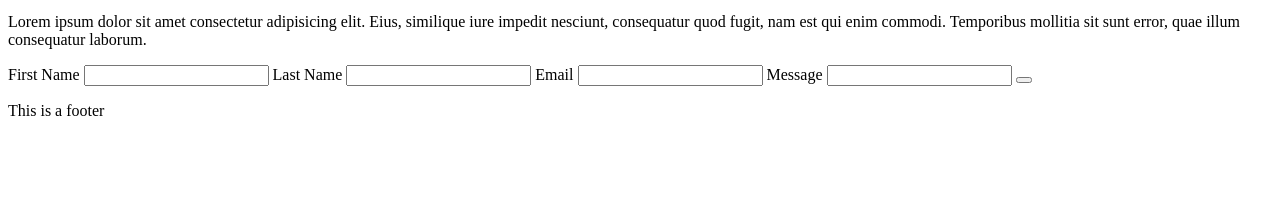
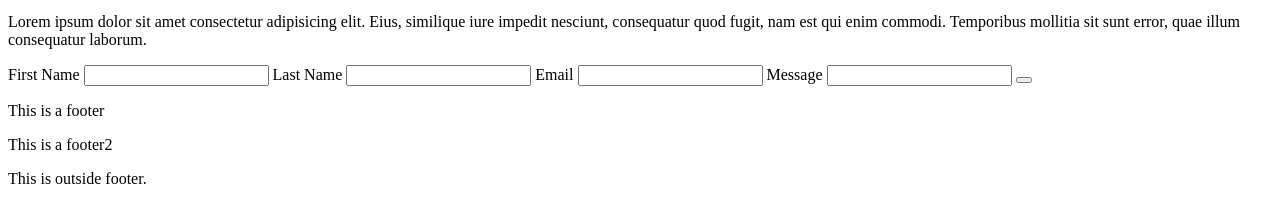
Before and after one commit to daidensacha/wbs-git-project-001, a plain HTML site: page index.html in a window 1280 px wide. Shown: the part 181-404 px from the top of the page. Drawn offline with Linux system fonts and the light colour scheme.

Commit message:
Add p tag

```diff
--- a/index.html
+++ b/index.html
@@ -62,7 +62,9 @@
     </section>
     <footer>
         <p>This is a footer</p>
+        <p>This is a footer2</p>
     </footer>
+    <p>This is outside footer.</p>
 </body>
 
 </html>
```
